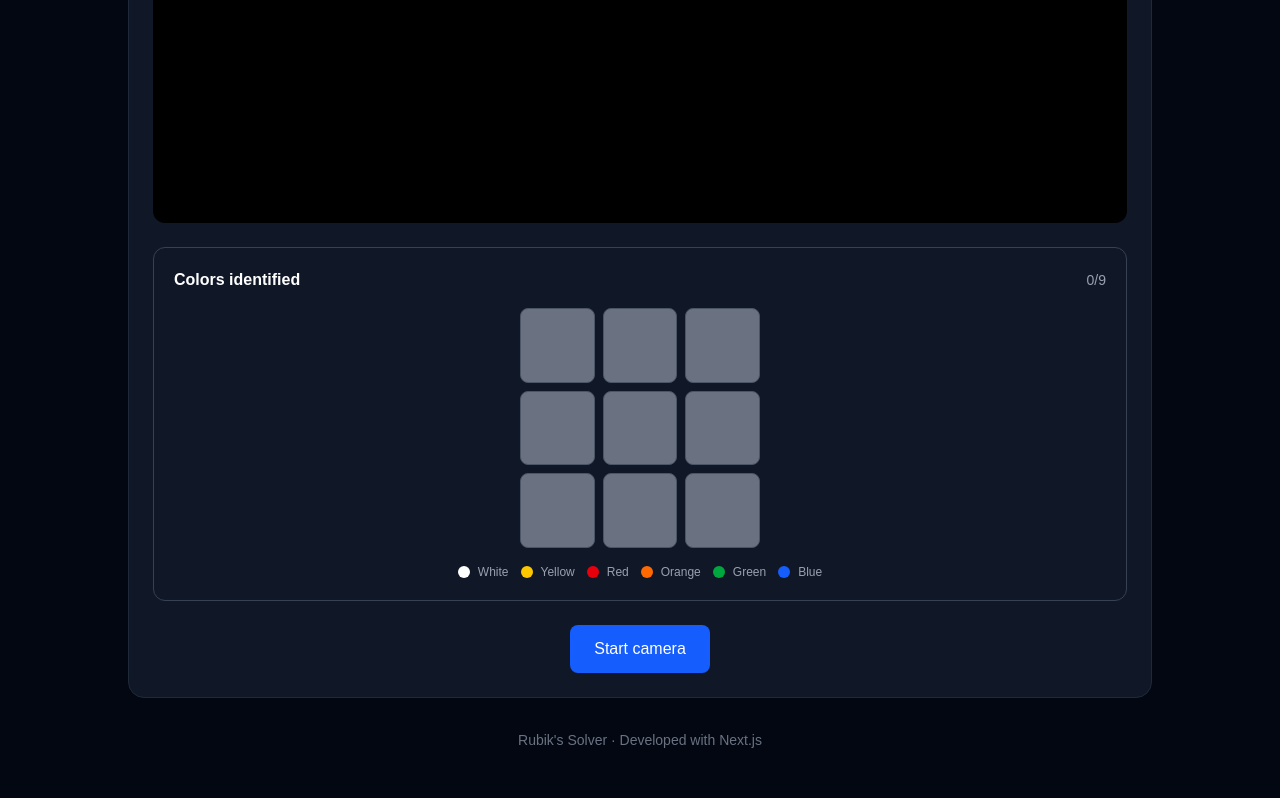
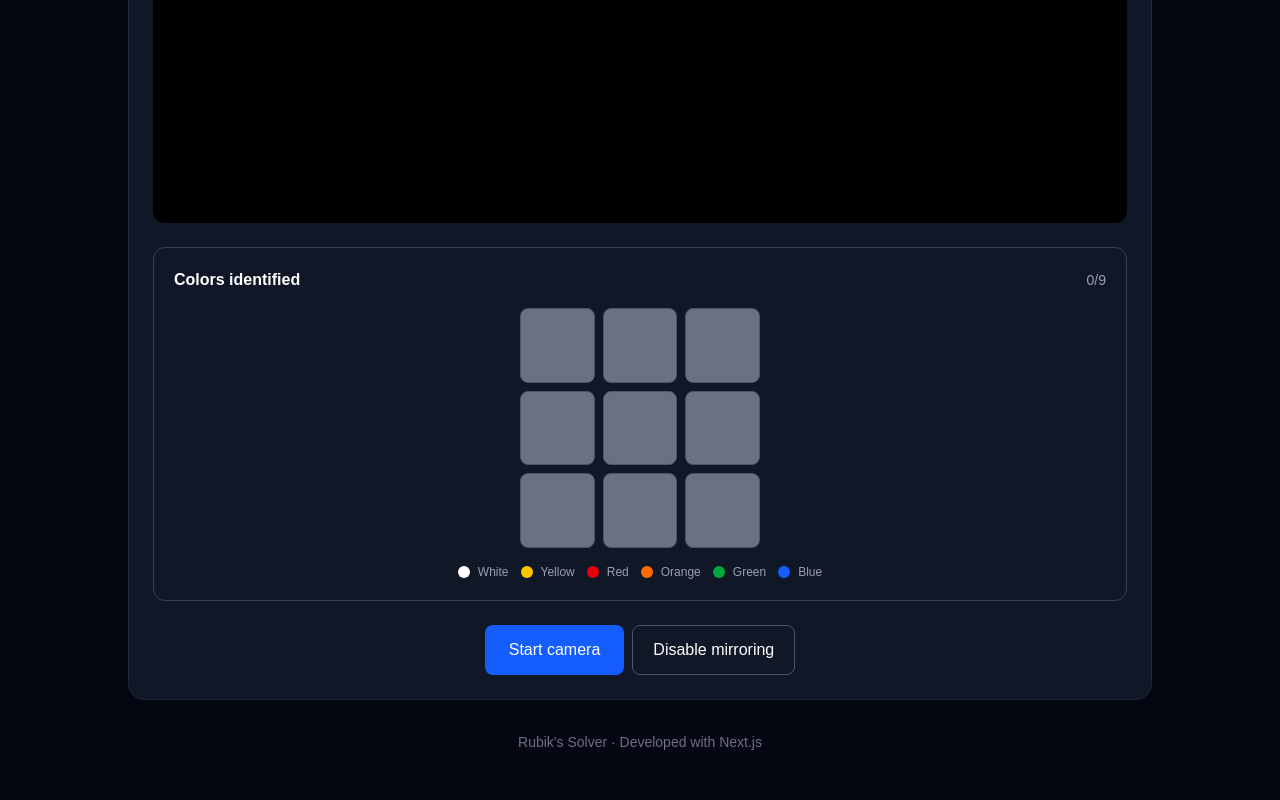
Before and after one commit to vitorbizarra/rubiks-solver, a Next.js app: page / in a window 1280 px wide. Shown: the part 578-1378 px from the top of the page. Built offline with nearby package versions, Linux system fonts and the light colour scheme.

Commit message:
feat: mirror webcam

```diff
--- a/components/CameraView.tsx
+++ b/components/CameraView.tsx
@@ -172,6 +172,8 @@ export default function CameraView() {
 	const [error, setError] = useState("");
 	const [loading, setLoading] = useState(false);
 
+	const [mirrored, setMirrored] = useState(true);
+
 	async function startCamera() {
 		try {
 			setError("");
@@ -299,6 +301,9 @@ export default function CameraView() {
 							playsInline
 							muted
 							className="h-full w-full object-cover"
+							style={{
+								transform: mirrored ? "scaleX(-1)" : "none",
+							}}
 						/>
 
 						<div className="pointer-events-none absolute inset-0 flex items-center justify-center">
@@ -380,7 +385,7 @@ export default function CameraView() {
 				<p className="text-sm text-red-500">{error}</p>
 			)}
 
-			<div className="flex justify-center">
+			<div className="flex justify-center gap-2">
 				{!stream ? (
 					<button
 						onClick={startCamera}
@@ -397,6 +402,13 @@ export default function CameraView() {
 						Stop camera
 					</button>
 				)}
+
+				<button
+					onClick={() => setMirrored((current) => !current)}
+					className="rounded-lg border border-gray-600 px-5 py-3 font-medium transition hover:bg-gray-800"
+				>
+					{mirrored ? "Disable mirroring" : "Mirror webcam"}
+				</button>
 			</div>
 		</div>
 	);
```
